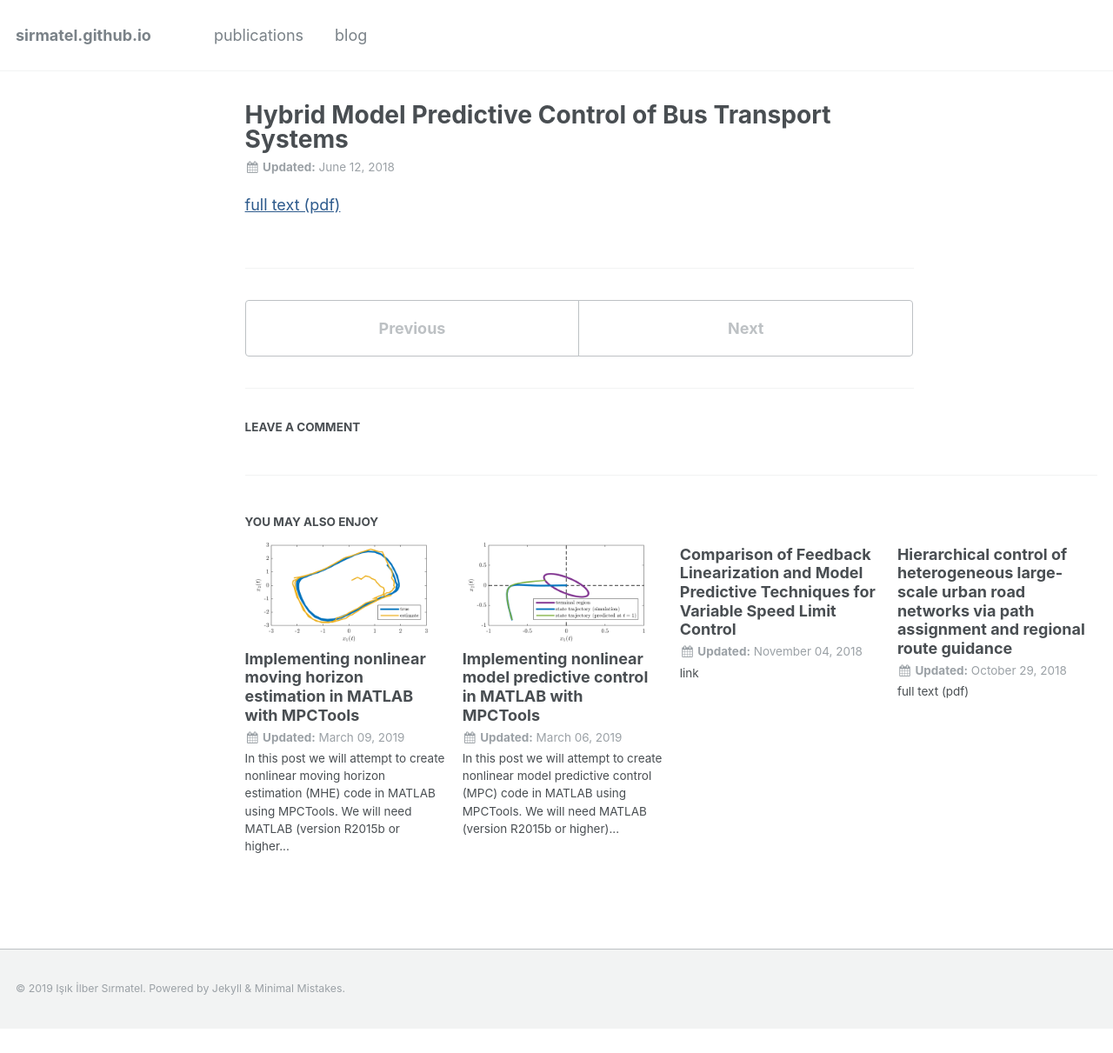
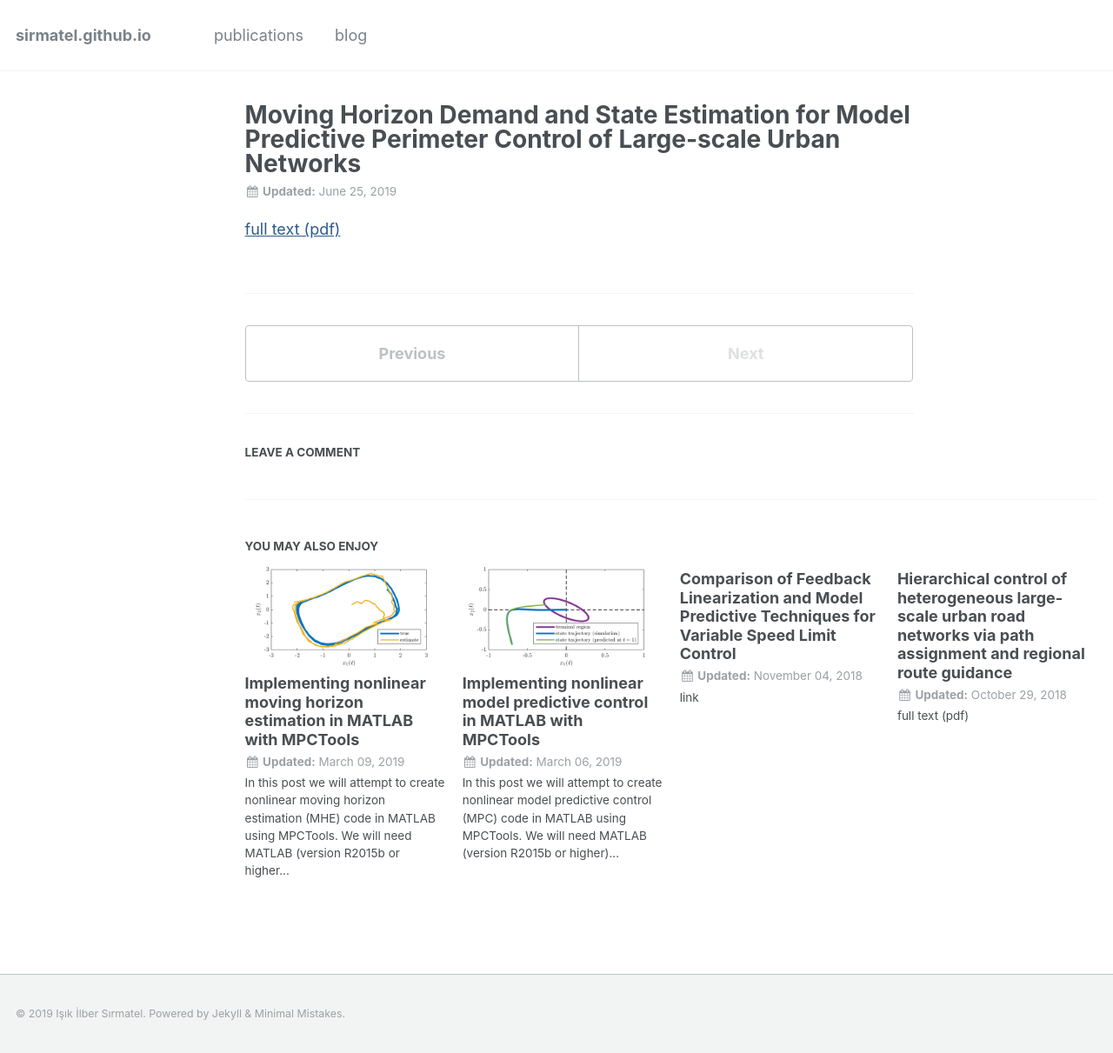
Before and after one commit to sirmatel/sirmatel.github.io, a Jekyll site: the page built from _posts/publications/2019-06-25-sirmatel2019.md, in a window 1280 px wide. Shown: the whole page at 87% size. Built offline with Jekyll 4.4.1, drawn with Linux system fonts in a browser that asks for light colours; comment, search, counter and statistics services are not loaded; before the commit the page ends 1183 px from its top, so only the background shows below that.

Commit message:
Update 2019-06-25-sirmatel2019.md

```diff
--- a/_posts/publications/2019-06-25-sirmatel2019.md
+++ b/_posts/publications/2019-06-25-sirmatel2019.md
@@ -1,9 +1,9 @@
 ---
-title: "Hybrid Model Predictive Control of Bus Transport Systems"
+title: "Moving Horizon Demand and State Estimation for Model Predictive Perimeter Control of Large-scale Urban Networks"
 author: "I.I. Sirmatel, N. Geroliminis"
-where: "2018 European Control Conference (ECC)"
+where: "2019 European Control Conference (ECC)"
 tags:
-date: '2018-06-12'
+date: '2019-06-25'
 layout: single
 category: publications
 author_profile: false
@@ -12,4 +12,4 @@
 sidebar:
   nav:
 ---
-<a href="https://sirmatel.github.io/assets/files/sirmatel2018hybrid.pdf" style="color: #2d5a8c; text-decoration:underline">full text (pdf)</a>
+<a href="https://sirmatel.github.io/assets/files/sirmatel2019moving.pdf" style="color: #2d5a8c; text-decoration:underline">full text (pdf)</a>
```
